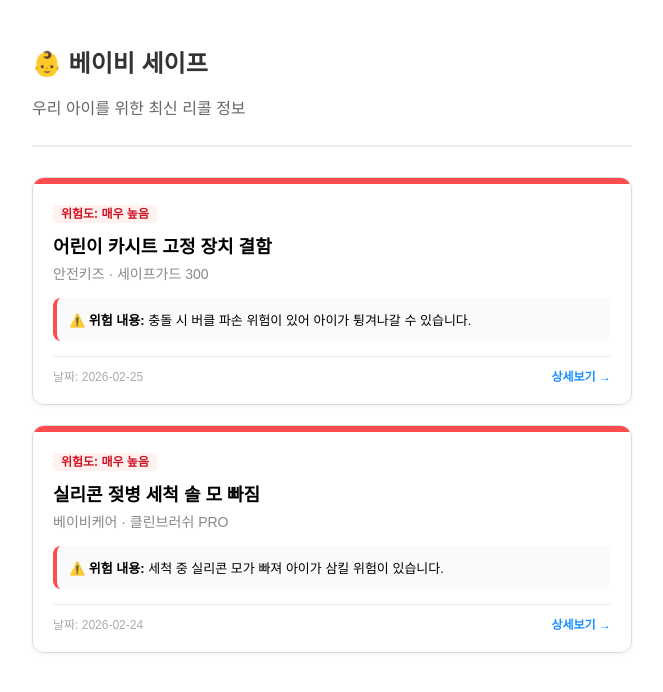
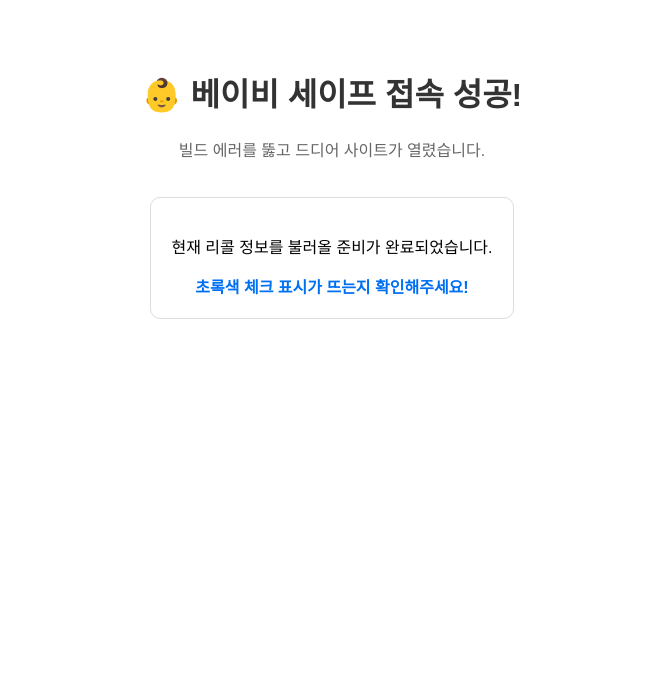
Before and after one commit to jisunyang0808/baby-safe, a Next.js app: page / in a window 1280 px wide. Shown: the top 692 px of the page, without its empty margins (308-971 px from the left). Built offline with nearby package versions, Linux system fonts and the light colour scheme.

Commit message:
Refactor HomePage component and add success message

```diff
--- a/app/page.tsx
+++ b/app/page.tsx
@@ -2,62 +2,20 @@
 
 import React from "react";
 
-// 아이콘 라이브러리 없이 순수 HTML/CSS로만 만든 리콜 카드입니다.
 export default function HomePage() {
-  const mockRecalls = [
-    {
-      id: "1",
-      title: "어린이 카시트 고정 장치 결함",
-      brand: "안전키즈",
-      productName: "세이프가드 300",
-      recallDate: "2026-02-25",
-      hazardDescription: "충돌 시 버클 파손 위험이 있어 아이가 튕겨나갈 수 있습니다.",
-    },
-    {
-      id: "2",
-      title: "실리콘 젖병 세척 솔 모 빠짐",
-      brand: "베이비케어",
-      productName: "클린브러쉬 PRO",
-      recallDate: "2026-02-24",
-      hazardDescription: "세척 중 실리콘 모가 빠져 아이가 삼킬 위험이 있습니다.",
-    }
-  ];
-
   return (
-    <div style={{ padding: '20px', maxWidth: '600px', margin: '0 auto', fontFamily: 'sans-serif' }}>
-      <header style={{ marginBottom: '30px', borderBottom: '2px solid #eee', paddingBottom: '10px' }}>
-        <h1 style={{ fontSize: '24px', color: '#333' }}>👶 베이비 세이프</h1>
-        <p style={{ color: '#666' }}>우리 아이를 위한 최신 리콜 정보</p>
-      </header>
-
-      <div>
-        {mockRecalls.map((recall) => (
-          <div key={recall.id} style={{
-            border: '1px solid #ddd',
-            borderRadius: '12px',
-            marginBottom: '20px',
-            overflow: 'hidden',
-            boxShadow: '0 2px 4px rgba(0,0,0,0.05)'
-          }}>
-            <div style={{ height: '6px', backgroundColor: '#ff4d4f' }}></div>
-            <div style={{ padding: '20px' }}>
-              <span style={{ fontSize: '12px', fontWeight: 'bold', color: '#cf1322', backgroundColor: '#fff1f0', padding: '2px 8px', borderRadius: '4px' }}>
-                위험도: 매우 높음
-              </span>
-              <h2 style={{ fontSize: '18px', margin: '10px 0 5px 0' }}>{recall.title}</h2>
-              <p style={{ fontSize: '14px', color: '#888', margin: '0 0 15px 0' }}>{recall.brand} · {recall.productName}</p>
-
-              <div style={{ backgroundColor: '#fafafa', padding: '12px', borderRadius: '8px', fontSize: '13px', borderLeft: '4px solid #ff4d4f' }}>
-                <strong>⚠️ 위험 내용:</strong> {recall.hazardDescription}
-              </div>
-
-              <div style={{ marginTop: '15px', paddingTop: '10px', borderTop: '1px solid #eee', fontSize: '12px', color: '#aaa', display: 'flex', justifyContent: 'space-between' }}>
-                <span>날짜: {recall.recallDate}</span>
-                <span style={{ color: '#1890ff', fontWeight: 'bold' }}>상세보기 →</span>
-              </div>
-            </div>
-          </div>
-        ))}
+    <div style={{ padding: '40px', textAlign: 'center', fontFamily: 'sans-serif' }}>
+      <h1 style={{ color: '#333' }}>👶 베이비 세이프 접속 성공!</h1>
+      <p style={{ color: '#666' }}>빌드 에러를 뚫고 드디어 사이트가 열렸습니다.</p>
+      <div style={{
+        marginTop: '20px',
+        padding: '20px',
+        border: '1px solid #ddd',
+        borderRadius: '10px',
+        display: 'inline-block'
+      }}>
+        <p>현재 리콜 정보를 불러올 준비가 완료되었습니다.</p>
+        <strong style={{ color: '#0070f3' }}>초록색 체크 표시가 뜨는지 확인해주세요!</strong>
       </div>
     </div>
   );
```
